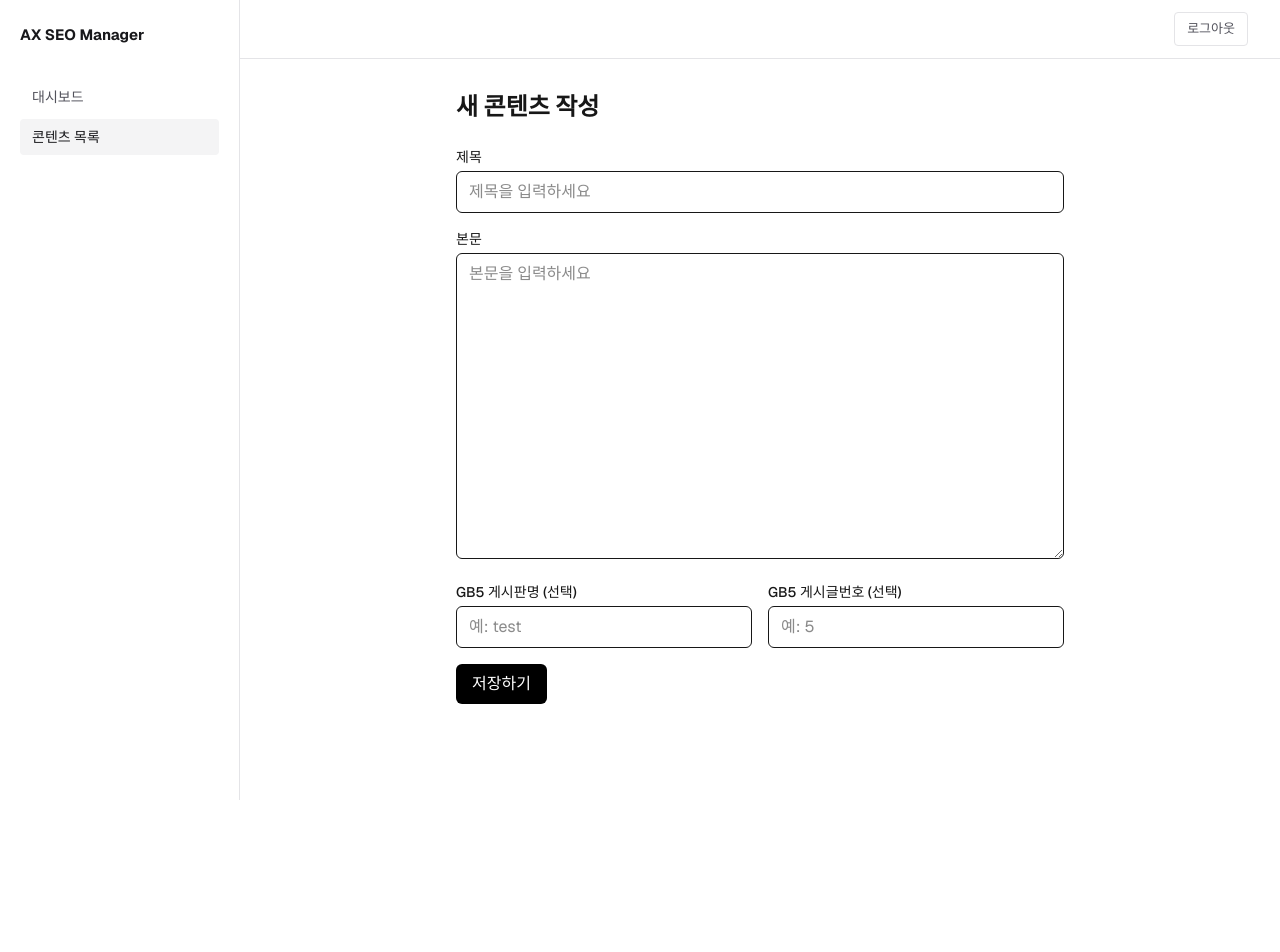
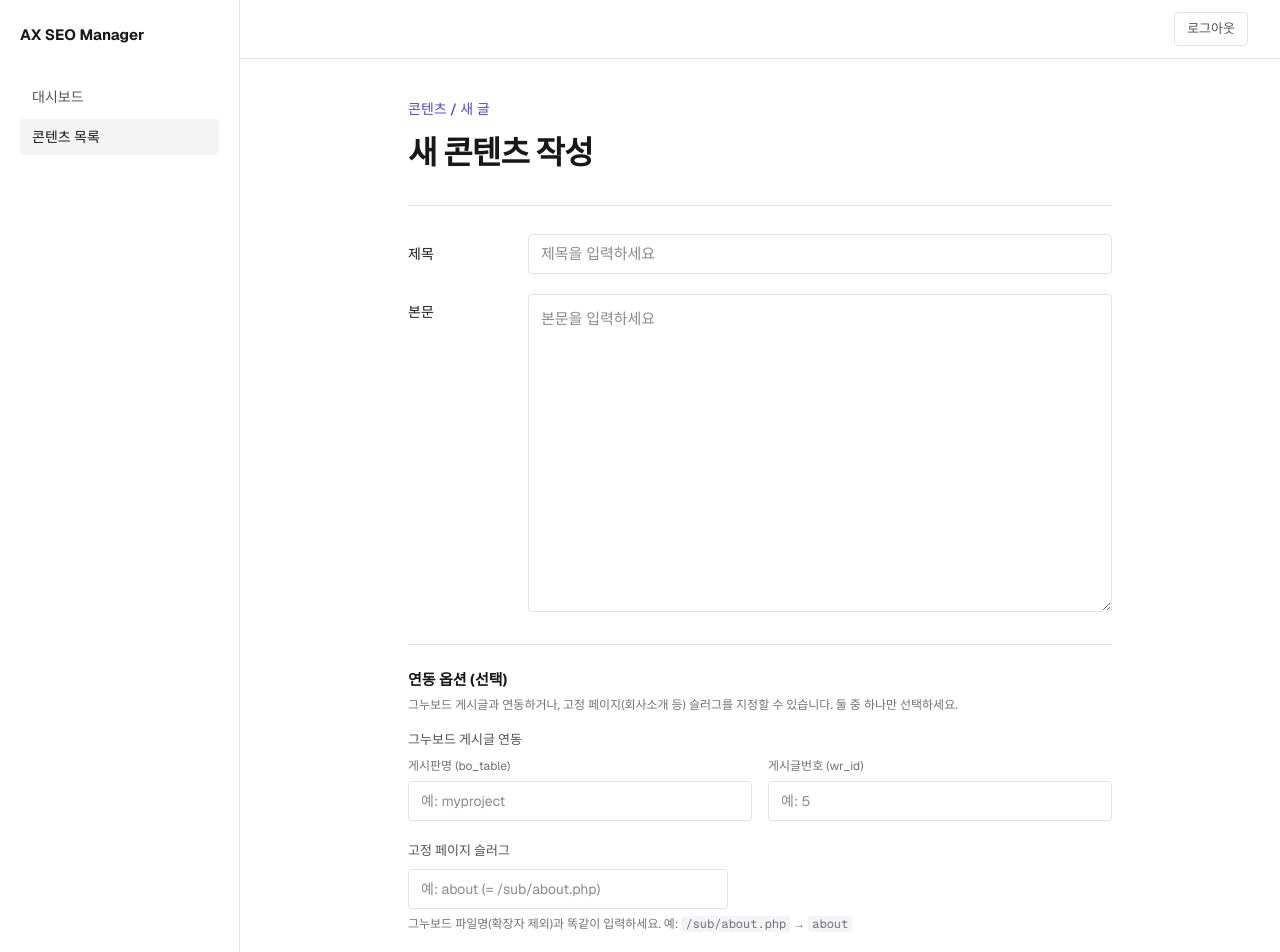
Before and after one commit to redbeeach/ax-seo-manager, a Next.js app: page /contents/new in a window 1280 px wide. Shown: the top 952 px of the page. Before the commit the page ends 800 px from the top, so only its background shows below. Built offline with nearby package versions, Linux system fonts and the light colour scheme; no server answers; a web font is replaced by a local one.

Commit message:
서브페이지도

```diff
--- a/app/(dashboard)/contents/new/page.tsx
+++ b/app/(dashboard)/contents/new/page.tsx
@@ -11,6 +11,7 @@ export default function NewContentPage() {
   const [error, setError] = useState('')
   const [gb5BoTable, setGb5BoTable] = useState('')
   const [gb5WrId, setGb5WrId] = useState('')
+  const [pageSlug, setPageSlug] = useState('')
 
   const handleSubmit = async (e: React.FormEvent) => {
     e.preventDefault()
@@ -21,13 +22,24 @@ export default function NewContentPage() {
       return
     }
 
+    if ((gb5BoTable || gb5WrId) && pageSlug) {
+      setError('GB5 게시글 연동과 고정 페이지 슬러그는 동시에 설정할 수 없습니다.')
+      return
+    }
+
     setLoading(true)
 
     try {
       const res = await fetch('/api/contents', {
         method: 'POST',
         headers: { 'Content-Type': 'application/json' },
-        body: JSON.stringify({ title, body, gb5_bo_table: gb5BoTable, gb5_wr_id: gb5WrId }),
+        body: JSON.stringify({
+          title,
+          body,
+          gb5_bo_table: gb5BoTable || null,
+          gb5_wr_id: gb5WrId || null,
+          page_slug: pageSlug || null,
+        }),
       })
 
       if (!res.ok) {
@@ -45,66 +57,107 @@ export default function NewContentPage() {
   }
 
   return (
-    <div className="max-w-2xl mx-auto p-8">
-      <h1 className="text-2xl font-bold mb-6">새 콘텐츠 작성</h1>
+    <div className="mx-auto max-w-3xl bg-surface px-8 py-10">
+      <p className="mb-2.5 text-sm font-medium text-accent">콘텐츠 / 새 글</p>
+      <h1 className="mb-7 text-[32px] font-bold tracking-tight text-ink">
+        새 콘텐츠 작성
+      </h1>
 
-      <form onSubmit={handleSubmit} className="space-y-4">
-        <div>
-          <label className="block text-sm font-medium mb-1">제목</label>
+      <div className="mb-7 border-t border-line" />
+
+      <form onSubmit={handleSubmit}>
+        <div className="grid grid-cols-[120px_1fr] items-center gap-y-5">
+          <label htmlFor="title" className="text-sm font-medium text-ink">
+            제목
+          </label>
           <input
+            id="title"
             type="text"
             value={title}
             onChange={(e) => setTitle(e.target.value)}
-            className="w-full border rounded-md px-3 py-2"
             placeholder="제목을 입력하세요"
+            className="h-10 rounded border border-line px-3 text-[15px] text-ink outline-none focus:border-accent"
+          />
+
+          <label
+            htmlFor="body"
+            className="self-start pt-2 text-sm font-medium text-ink"
+          >
+            본문
+          </label>
+          <textarea
+            id="body"
+            value={body}
+            onChange={(e) => setBody(e.target.value)}
+            rows={12}
+            placeholder="본문을 입력하세요"
+            className="min-h-[200px] resize-y rounded border border-line p-3 text-[15px] leading-relaxed text-ink outline-none focus:border-accent"
           />
         </div>
 
+        {/* 연동 옵션 - 둘 중 하나만 선택, 둘 다 비워두면 AX 단독 콘텐츠 */}
+        <div className="mt-8 border-t border-line pt-6">
+          <p className="mb-1 text-[15px] font-bold text-ink">연동 옵션 (선택)</p>
+          <p className="mb-4 text-[12px] text-ink-hint">
+            그누보드 게시글과 연동하거나, 고정 페이지(회사소개 등) 슬러그를 지정할 수 있습니다. 둘 중 하나만 선택하세요.
+          </p>
+
+          <p className="mb-2 text-[13px] font-medium text-ink-secondary">그누보드 게시글 연동</p>
+          <div className="mb-5 grid grid-cols-2 gap-4">
             <div>
-          <label className="block text-sm font-medium mb-1">본문</label>
-          <textarea
-            value={body}
-            onChange={(e) => setBody(e.target.value)}
-            rows={12}
-            className="w-full border rounded-md px-3 py-2"
-            placeholder="본문을 입력하세요"
-          />
-        </div>
-        <div className="grid grid-cols-2 gap-4">
-        <div>
-            <label className="block text-sm font-medium mb-1">
-            GB5 게시판명 (선택)
+              <label className="mb-1.5 block text-[12px] text-ink-hint">
+                게시판명 (bo_table)
               </label>
               <input
                 type="text"
                 value={gb5BoTable}
                 onChange={(e) => setGb5BoTable(e.target.value)}
-            className="w-full border rounded-md px-3 py-2"
-            placeholder="예: test"
+                placeholder="예: myproject"
+                className="h-10 w-full rounded border border-line px-3 text-[14px] text-ink outline-none focus:border-accent"
               />
             </div>
             <div>
-            <label className="block text-sm font-medium mb-1">
-            GB5 게시글번호 (선택)
+              <label className="mb-1.5 block text-[12px] text-ink-hint">
+                게시글번호 (wr_id)
               </label>
               <input
                 type="text"
                 value={gb5WrId}
                 onChange={(e) => setGb5WrId(e.target.value)}
-            className="w-full border rounded-md px-3 py-2"
                 placeholder="예: 5"
+                className="h-10 w-full rounded border border-line px-3 text-[14px] text-ink outline-none focus:border-accent"
               />
             </div>
           </div>
-        {error && <p className="text-red-500 text-sm">{error}</p>}
 
+          <p className="mb-2 text-[13px] font-medium text-ink-secondary">
+            고정 페이지 슬러그
+          </p>
+          <input
+            type="text"
+            value={pageSlug}
+            onChange={(e) => setPageSlug(e.target.value)}
+            placeholder="예: about (= /sub/about.php)"
+            className="h-10 w-full max-w-xs rounded border border-line px-3 text-[14px] text-ink outline-none focus:border-accent"
+          />
+          <p className="mt-1.5 text-[12px] text-ink-hint">
+            그누보드 파일명(확장자 제외)과 똑같이 입력하세요. 예: <code className="rounded bg-surface-muted px-1">/sub/about.php</code> → <code className="rounded bg-surface-muted px-1">about</code>
+          </p>
+        </div>
+
+        {error && (
+          <p className="mt-5 text-sm font-medium text-score-bad">{error}</p>
+        )}
+
+        <div className="mt-8 flex justify-end gap-2.5 border-t border-line pt-5">
           <button
             type="submit"
             disabled={loading}
-          className="bg-black text-white px-4 py-2 rounded-md disabled:opacity-50"
+            className="h-11 rounded bg-accent px-6 text-sm font-bold text-white hover:bg-accent-hover disabled:opacity-50"
           >
             {loading ? '저장 중...' : '저장하기'}
           </button>
+        </div>
       </form>
     </div>
   )
--- a/app/api/contents/route.ts
+++ b/app/api/contents/route.ts
@@ -18,7 +18,7 @@ export async function GET() {
 // 생성
 export async function POST(request: NextRequest) {
   const body = await request.json()
-  const { title, body: content, gb5_bo_table, gb5_wr_id } = body
+  const { title, body: content, gb5_bo_table, gb5_wr_id, page_slug } = body
 
   if (!title || !content) {
     return NextResponse.json(
@@ -27,13 +27,27 @@ export async function POST(request: NextRequest) {
     )
   }
 
+  if ((gb5_bo_table || gb5_wr_id) && page_slug) {
+    return NextResponse.json(
+      { error: 'GB5 게시글 연동과 고정 페이지 슬러그는 동시에 설정할 수 없습니다.' },
+      { status: 400 }
+    )
+  }
+
   const { data, error } = await supabaseAdmin
     .from('contents')
-    .insert([{ title, body: content, gb5_bo_table, gb5_wr_id }])
+    .insert([{ title, body: content, gb5_bo_table, gb5_wr_id, page_slug }])
     .select()
     .single()
 
   if (error) {
+    // page_slug unique 제약 위반 시 더 친절한 에러 메시지
+    if (error.message.includes('page_slug')) {
+      return NextResponse.json(
+        { error: '이미 사용 중인 슬러그입니다. 다른 값을 입력해주세요.' },
+        { status: 409 }
+      )
+    }
     return NextResponse.json({ error: error.message }, { status: 500 })
   }
 
```
Lines whose indentation alone changed are shown as unchanged.
